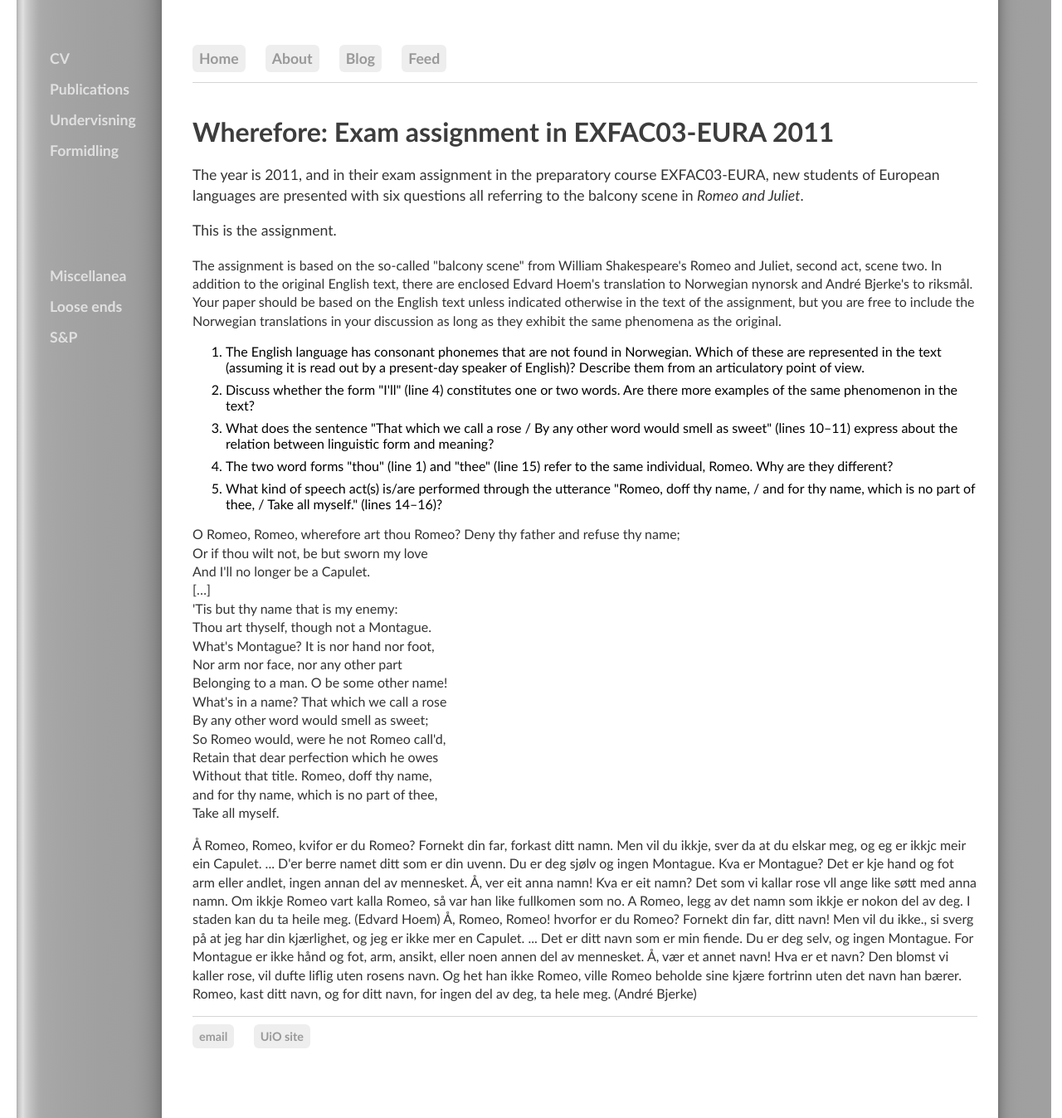
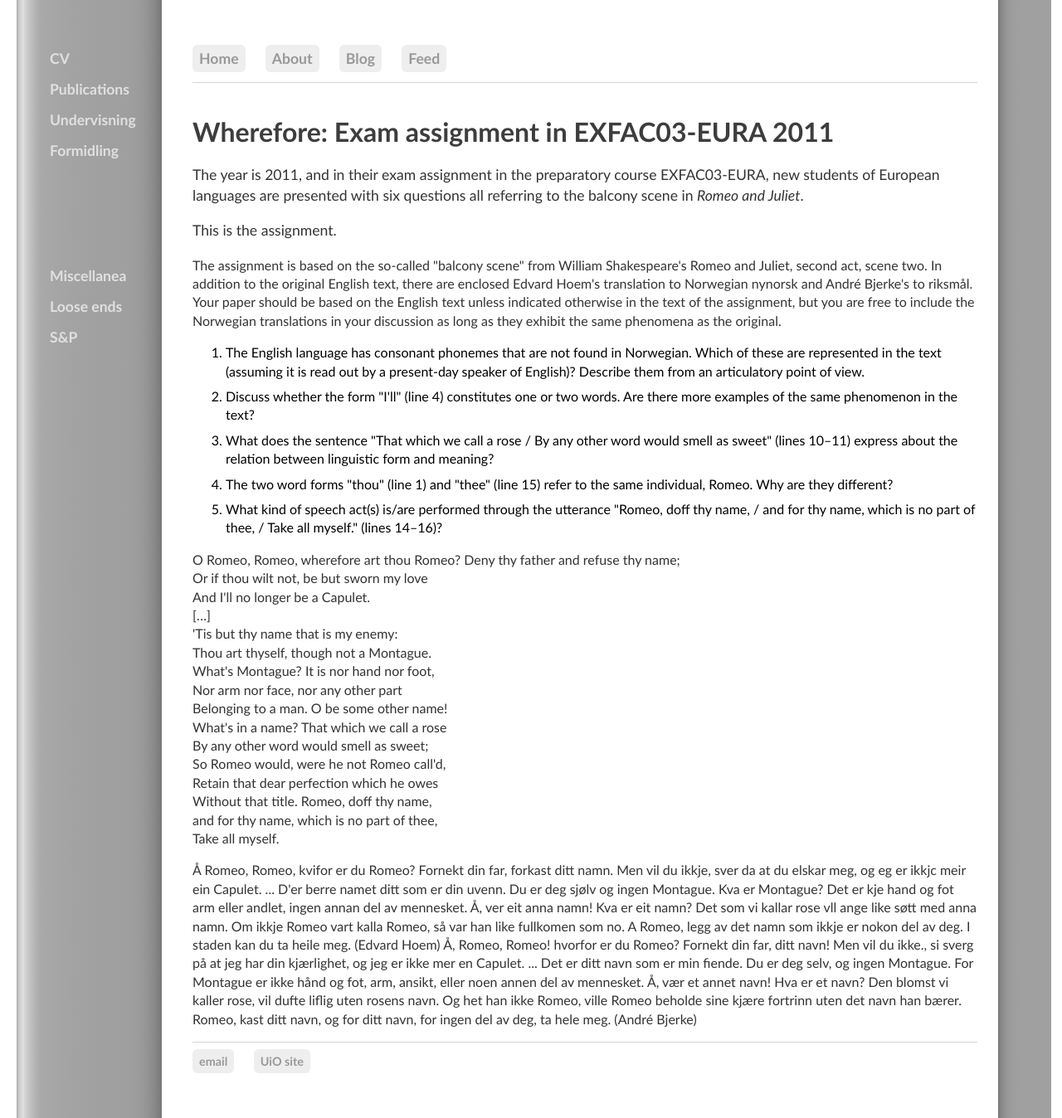
Before and after one commit to kjelljs/kjelljs.github.io, a Jekyll site: the page built from courses/juliet.html, in a window 1280 px wide and 1348 px high. Shown: the whole window at 83% size. Built offline with Jekyll 4.4.1, drawn with Linux system fonts in a browser that asks for light colours.

Commit message:
Update main.css

```diff
--- a/css/main.css
+++ b/css/main.css
@@ -146,6 +146,8 @@ ul {
 }
 ol {
     font-family: Optima, Candara, Calibri, Arial, sans-serif;
+    line-height: 1.4em;
+}
 }
 a {
   text-decoration: none;
```
